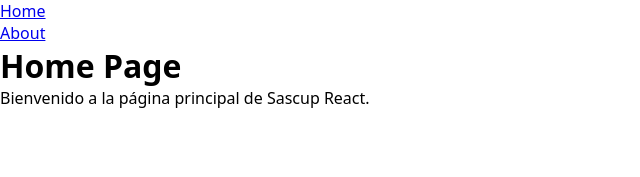
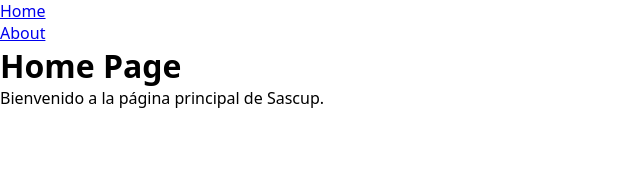
Before and after one commit to xxFranxx121/sascup-react, a React (Vite) app: page / in a window 1280 px wide. Shown: the top 177 px of the page, without its empty margins (0-640 px from the left). Built offline with nearby package versions, Linux system fonts and the light colour scheme.

Commit message:
cambio de info en la parte de home

```diff
--- a/src/pages/Home.jsx
+++ b/src/pages/Home.jsx
@@ -4,7 +4,7 @@ function Home() {
     return (
         <div>
             <h1>Home Page</h1>
-            <p>Bienvenido a la página principal de Sascup React.</p>
+            <p>Bienvenido a la página principal de Sascup.</p>
         </div>
     );
 }
```
